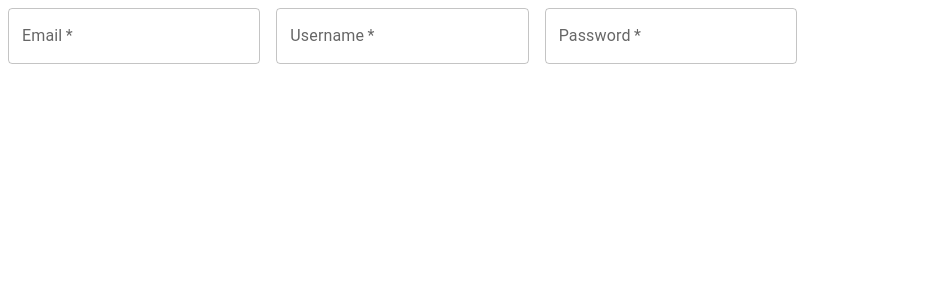
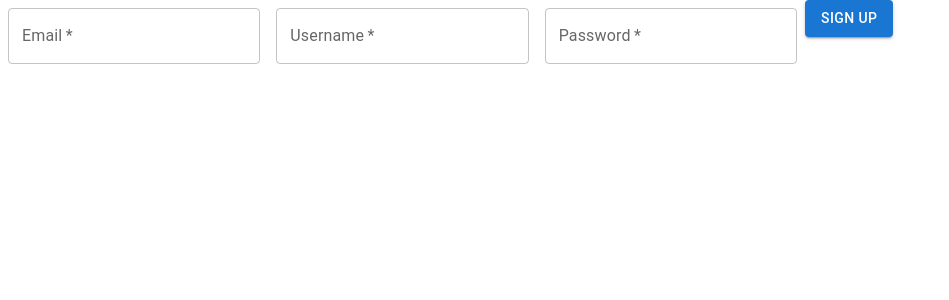
Before and after one commit to JJstin/Chat-app, a React (Create React App) app: page /signup in a window 1280 px wide. Shown: the top 300 px of the page, without its empty margins (0-949 px from the left). Built offline with nearby package versions, Linux system fonts and the light colour scheme; no server answers.

Commit message:
unfinished backend, add fetch to frontend

```diff
--- a/src/signup.js
+++ b/src/signup.js
@@ -1,8 +1,21 @@
-import { Box, TextField } from '@mui/material'
-import React from 'react'
+import { Box, Button, TextField } from '@mui/material'
+import React, { useState } from 'react'
 
 const Signup = () => {
+  const [username, setUsername] = useState("");
+  const [password, setPassword] = useState("");
+  const [email, setEmail] = useState("");
 
+  const onSignup = () => {
+    fetch('/signup',{
+      method: 'POST',
+      body: JSON.stringify({
+        username: username,
+        password: password,
+        email: email
+      })
+    })
+  };
   return (
     <Box
     component="form"
@@ -13,20 +26,28 @@ const Signup = () => {
     autoComplete="off"
   >
     <div>
-        <TextField required id="Email" label="Email" variant="outlined" />
-        <TextField required id="Username" label="Username" variant="outlined" />
         <TextField
-            required
+          required
+          id="Email"
+          label="Email"
+          variant="outlined"
+          onChange={(v) => setEmail(v.target.value)}
+        />
+        <TextField
+          required
+          id="Username"
+          label="Username"
+          variant="outlined"
+          onChange={(v) => setUsername(v.target.value)}
+        />
+        <TextField
+          required
           id="Password"
           label="Password"
           type="password"
+          onChange={(v) => setPassword(v.target.value)}
         />
-        {/* <TextField
-          required
-          id="Confirm Password"
-          label="Confirm Password"
-          type="password"
-        /> */}
+       <Button onClick={onSignup} variant="contained">sign up</Button>
 
 
 
```
Also changed, not shown: 1 other file (tests, documents, lock files or other folders).
